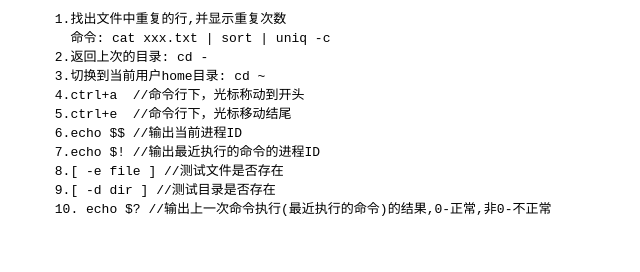
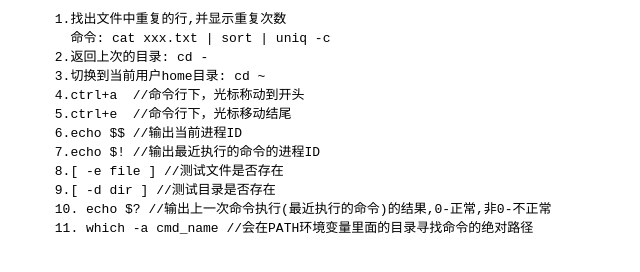
Before and after one commit to lazyp/lazyp.github.io, a plain HTML site: page linux_cmd.html in a window 1280 px wide. Shown: the whole page, without its empty margins (0-640 px from the left). Drawn offline with Linux system fonts and the light colour scheme.

Commit message:
Update linux_cmd.html

```diff
--- a/linux_cmd.html
+++ b/linux_cmd.html
@@ -15,6 +15,7 @@
       8.[ -e file ] //测试文件是否存在
       9.[ -d dir ] //测试目录是否存在
       10. echo $? //输出上一次命令执行(最近执行的命令)的结果,0-正常,非0-不正常
+      11. which -a cmd_name //会在PATH环境变量里面的目录寻找命令的绝对路径
     </pre>
   </body>
 </html>
```
